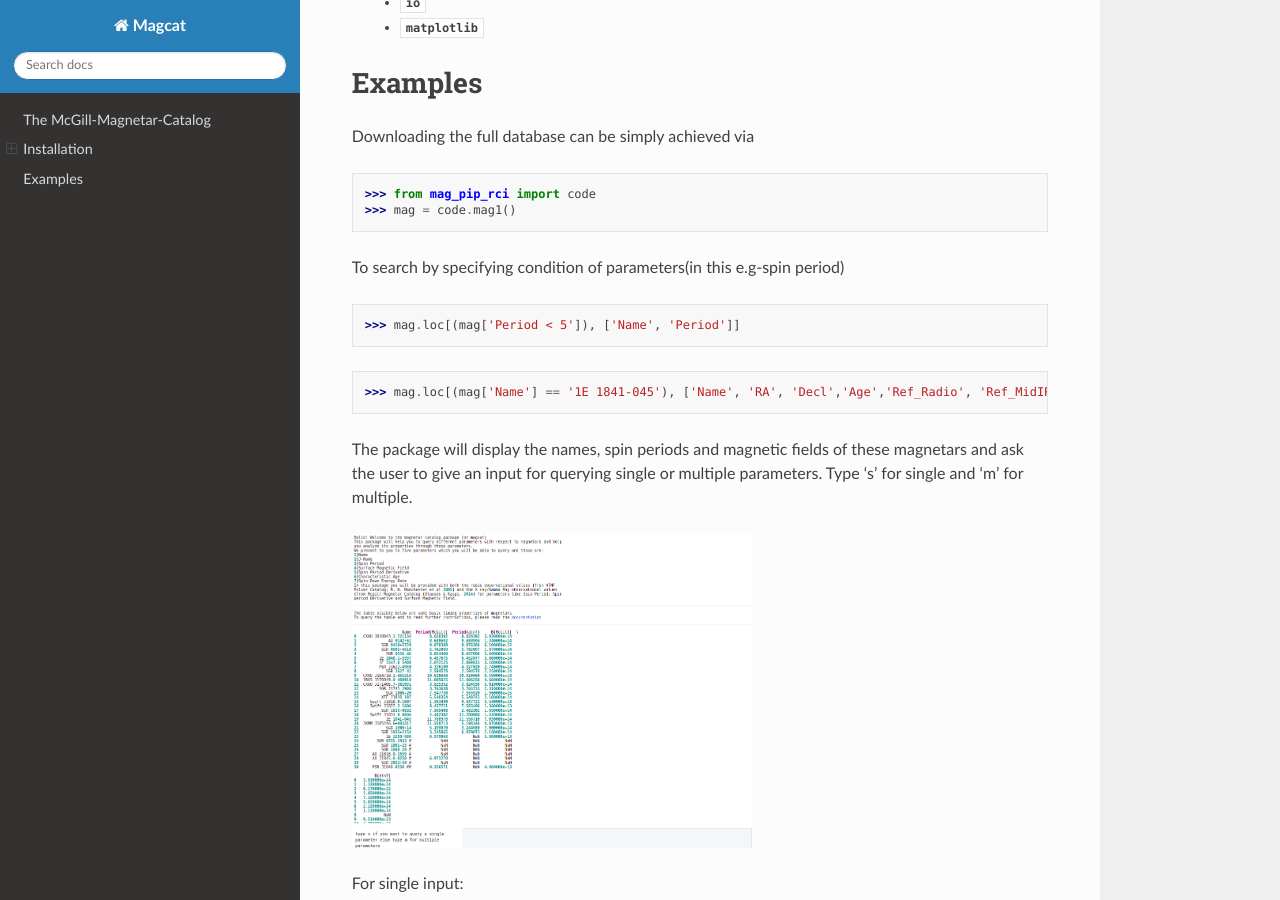
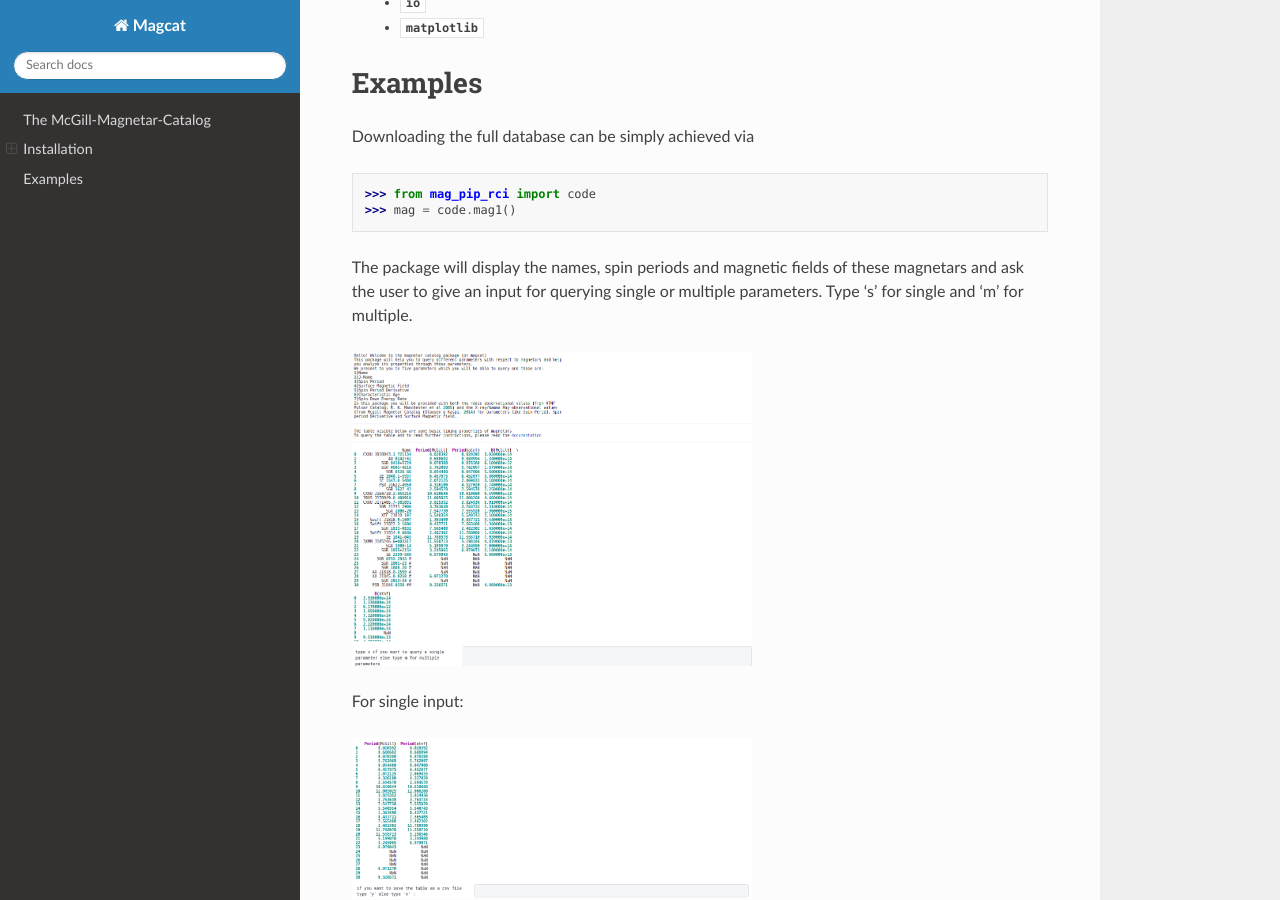
Before and after one commit to astrohitc/NScat, a Sphinx documentation site: the page built from docs/index.rst, in a window 1280 px wide and 900 px high, scrolled down 1105 px. Built offline with Sphinx 7.4.7 and the Read the Docs theme 2.0.0, drawn with Linux system fonts in a browser that asks for light colours.

Commit message:
Update index.rst

```diff
--- a/docs/index.rst
+++ b/docs/index.rst
@@ -68,12 +68,6 @@ Downloading the full database can be simply achieved via
 
 
 
-To search by specifying condition of parameters(in this e.g-spin period)
-
-   >>> mag.loc[(mag['Period < 5']), ['Name', 'Period']]
-
-   >>> mag.loc[(mag['Name'] == '1E 1841-045'), ['Name', 'RA', 'Decl','Age','Ref_Radio', 'Ref_MidIR', 'Assoc', 'SNRAge']]
-
 
 
 The package will display the names, spin periods and magnetic fields of these magnetars and ask the user to give an input for querying single or multiple parameters. Type 's' for single and 'm' for multiple.
@@ -85,7 +79,7 @@ The package will display the names, spin periods and magnetic fields of these ma
 
 For single input:
 
-.. image:: pckg_2(single input).png
+.. image:: sin_input.png
   :width: 400
 
 
```
